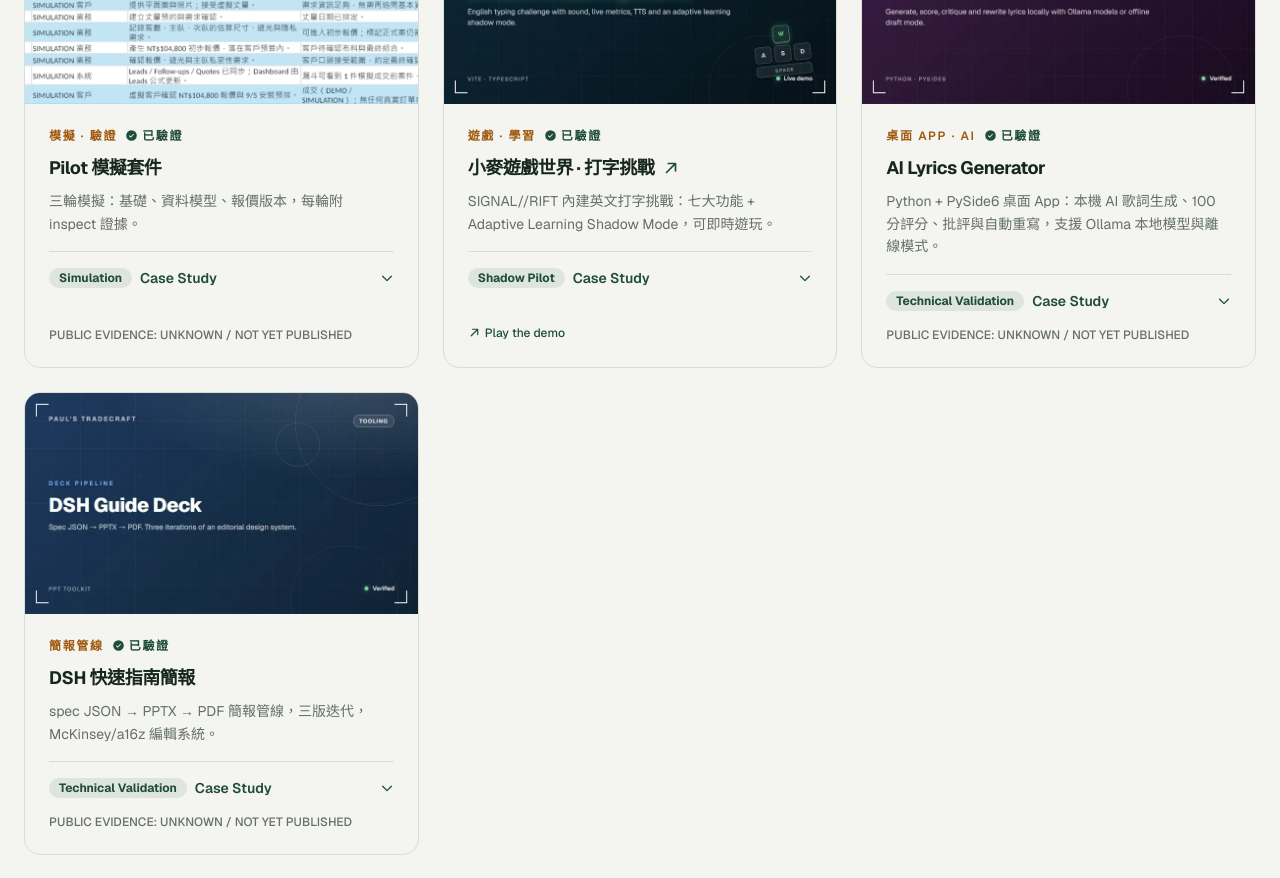
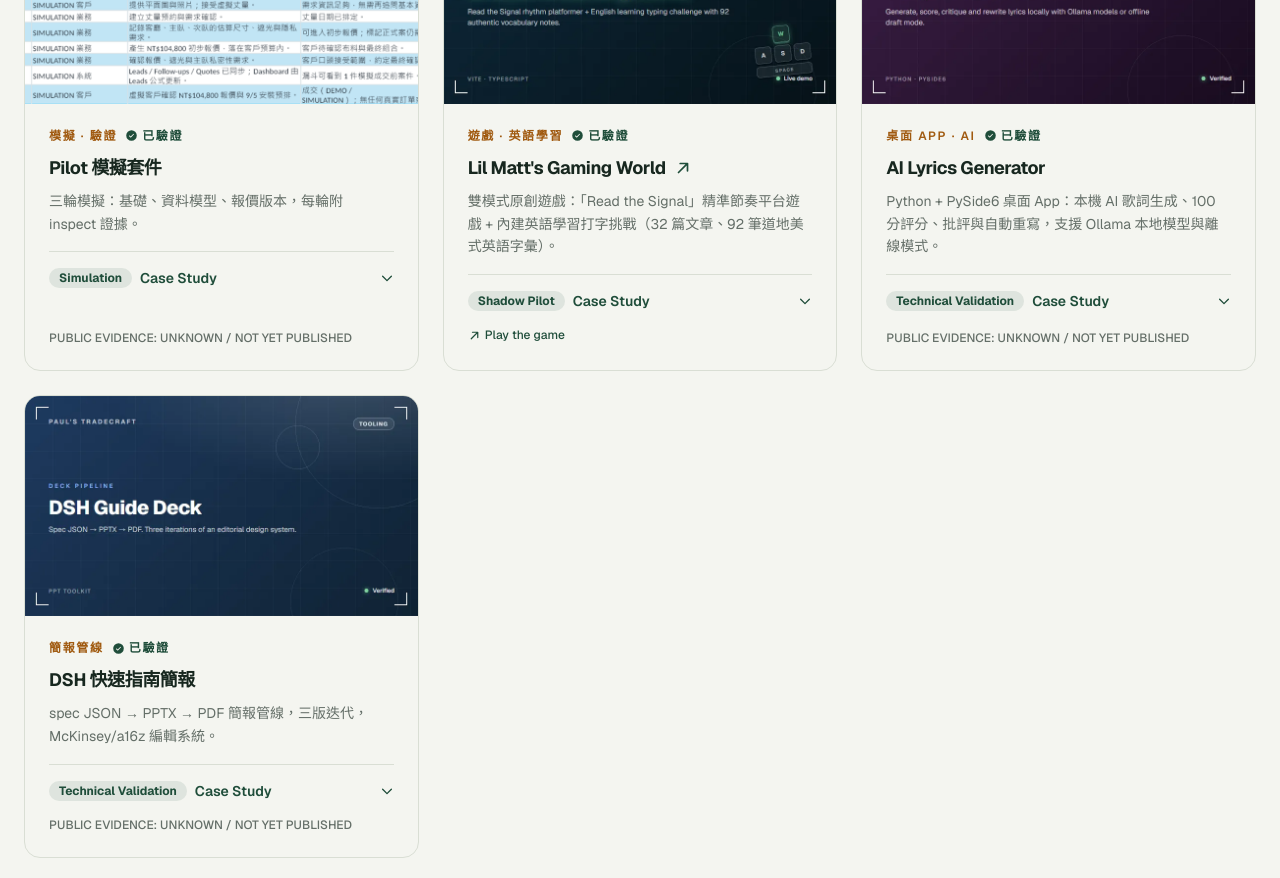
Before and after one commit to apchen1978/pauls-tradecraft, a React (Vite) app: page / in a window 1280 px wide. Shown: the part 1640-2518 px from the top of the page. Built offline with nearby package versions, Linux system fonts and the light colour scheme.

Commit message:
content: present Lil Matt's Gaming World as dual-mode game (Read the Signal platformer + English learning typing)

```diff
--- a/content/onepager-data.json
+++ b/content/onepager-data.json
@@ -19,9 +19,9 @@
   ],
   "worksTitle": "SELECTED WORKS · 精選作品",
   "works": [
+    "Lil Matt's Gaming World · 雙模式原創遊戲，可即時遊玩",
     "窗簾軟裝 Pilot 追蹤器 · 23/23 驗證，3 期模擬",
     "銷售 Pilot 案例簡報 · 公開 live demo",
-    "Lil Matt's Gaming World · 打字挑戰，可即時遊玩",
     "AI Lyrics Generator · Python 桌面 App，本機生成",
     "DSH Guide Deck · 簡報管線三版迭代",
     "Expense Tracker · vanilla 實驗 16/16 驗證"
--- a/make-covers.mjs
+++ b/make-covers.mjs
@@ -48,9 +48,9 @@ const covers = [
     grad: 'linear-gradient(135deg,#0e2a3d,#061218)',
     accent: '#7dd3a0',
     badge: 'PLAYABLE',
-    kicker: 'Typing Challenge',
+    kicker: 'Dual-Mode Game',
     title: "Lil Matt's Gaming World",
-    sub: 'English typing challenge with sound, live metrics, TTS and an adaptive learning shadow mode.',
+    sub: 'Read the Signal rhythm platformer + English learning typing challenge with 92 authentic vocabulary notes.',
     meta: 'Vite · TypeScript',
     status: 'Live demo',
     gaming: '1',
--- a/src/data/works.js
+++ b/src/data/works.js
@@ -135,38 +135,38 @@ export const works = [
   {
     id: "game",
     cover: "/images/cover-game.webp",
-    imageAlt: "小麥遊戲世界打字挑戰",
+    imageAlt: "Lil Matt's Gaming World 遊戲",
     span: "col-span-1",
     verified: true,
     link: "https://apchen1978.github.io/signal-rift-typing-demo/",
-    linkLabel: "Play the demo",
+    linkLabel: "Play the game",
     zh: {
-      title: "小麥遊戲世界 · 打字挑戰",
-      desc: "SIGNAL//RIFT 內建英文打字挑戰：七大功能 + Adaptive Learning Shadow Mode，可即時遊玩。",
-      tag: "遊戲 · 學習",
+      title: "Lil Matt's Gaming World",
+      desc: "雙模式原創遊戲：「Read the Signal」精準節奏平台遊戲 + 內建英語學習打字挑戰（32 篇文章、92 筆道地美式英語字彙）。",
+      tag: "遊戲 · 英語學習",
     },
     en: {
       title: "Lil Matt's Gaming World",
-      desc: "English typing challenge inside SIGNAL//RIFT: seven features plus an Adaptive Learning Shadow Mode, playable live.",
-      tag: "Game · Learning",
+      desc: "A dual-mode original game: the Read the Signal precision rhythm platformer, plus a built-in English learning typing challenge with 32 passages and 92 authentic American English vocabulary notes.",
+      tag: "Game · English Learning",
     },
     case: {
       stage: "Shadow Pilot",
       problem: {
-        zh: "打字練習缺乏即時回饋與個人化學習機制，且中文輸入法環境導致輸入錯誤。",
-        en: "Typing practice lacked real-time feedback and personalization, and the Chinese IME environment caused input errors.",
+        zh: "打字練習缺乏即時回饋與個人化學習，且中文輸入法環境導致輸入錯誤；同時需要一個有吸引力的遊戲化載體。",
+        en: "Typing practice lacked real-time feedback and personalization, the Chinese IME environment caused input errors, and the whole experience needed a compelling gamified shell.",
       },
       approach: {
-        zh: "落地七大功能：音效、Live 指標、TTS 發音、IME 全紅 bug 根治、小知識卡、流暢度修復、Adaptive Learning Shadow Mode。",
-        en: "Shipped seven features: sound, live metrics, TTS, IME red-text fix, fun facts, smoothness, and an Adaptive Learning Shadow Mode.",
+        zh: "以「Read the Signal」精準節奏平台遊戲為主體（6 種移動模式、11 關原型、Level Editor），內建英語打字挑戰：32 篇分級文章 + 92 筆道地美式英語字彙（定義/中文/例句）、TTS 發音、DID YOU KNOW 知識卡、IME 全紅 bug 根治、Adaptive Learning Shadow Mode。",
+        en: "Built the Read the Signal precision rhythm platformer as the core (6 movement modes, 11 level prototypes, level editor), with a built-in English typing challenge: 32 graded passages, 92 authentic American English vocabulary notes (definition/translation/example), TTS pronunciation, DID YOU KNOW cards, IME red-text fixes, and an Adaptive Learning Shadow Mode.",
       },
       tools: {
         zh: "Vite + TypeScript + Canvas 2D · WebAudio · speechSynthesis（零後端、零依賴）",
         en: "Vite + TypeScript + Canvas 2D · WebAudio · speechSynthesis (no backend, zero runtime deps)",
       },
       result: {
-        zh: "Shadow Mode 確定性驗證通過（seeded data → 穩定弱點排名）；headless Chrome 四路輸入測試通過。屬技術驗證/Shadow Pilot，無真實使用者數據（UNKNOWN）。",
-        en: "Shadow Mode determinism verified on seeded data; four input paths tested in headless Chrome. Technical validation / shadow pilot; no real usage data (UNKNOWN).",
+        zh: "雙模式皆完成；Shadow Mode 確定性驗證通過；headless Chrome 四路輸入測試通過。屬技術驗證/Shadow Pilot，無真實使用者數據（UNKNOWN）。",
+        en: "Both modes complete; Shadow Mode determinism verified; four input paths tested in headless Chrome. Technical validation / shadow pilot; no real usage data (UNKNOWN).",
       },
       evidence: {
         zh: "公開 demo：https://apchen1978.github.io/signal-rift-typing-demo/",
```
Also changed, not shown: public/images/cover-game.webp.
